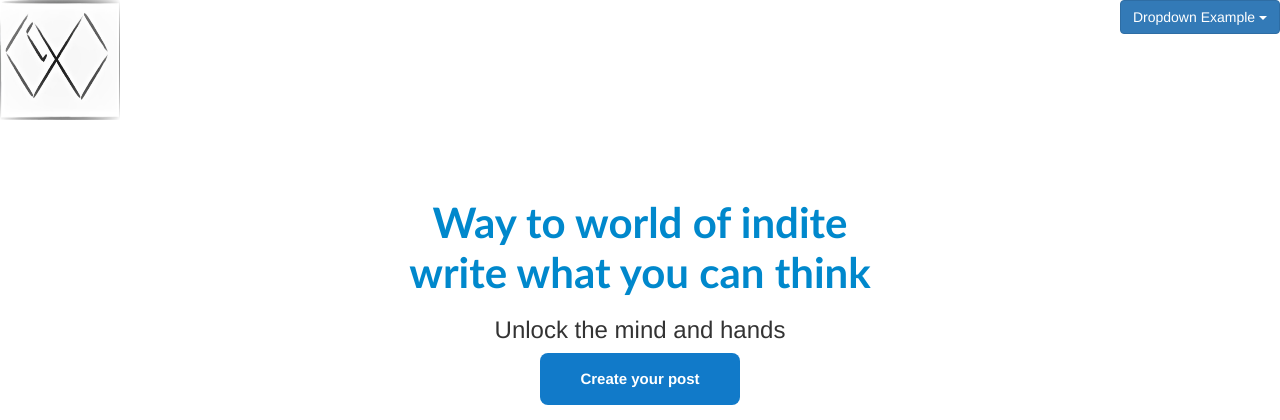
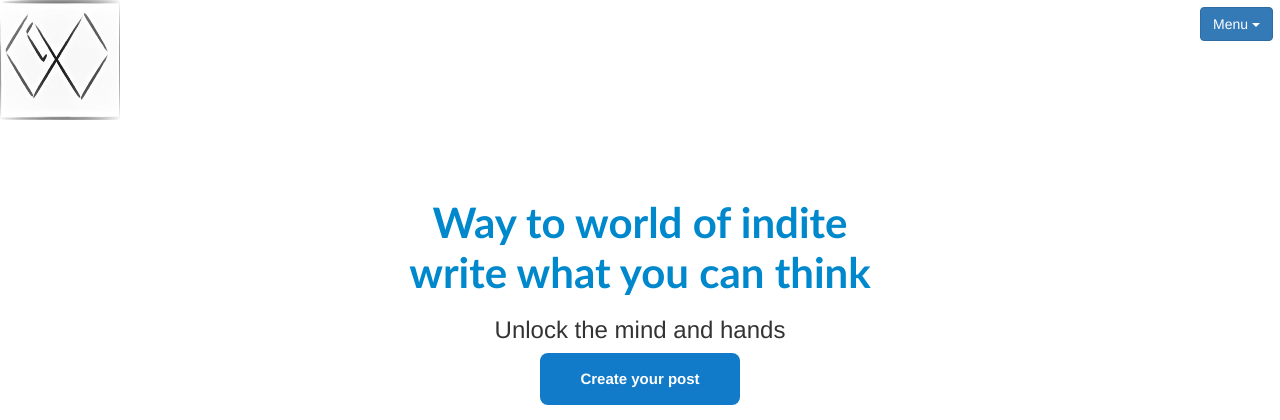
Before and after one commit to ankitkataria7890/indite, a PHP site: page /ankit/about.php in a window 1280 px wide. Shown: the top 420 px of the page. Run offline with PHP 8.4, Linux system fonts and the light colour scheme; the visitor is signed in with stand-in values (Sample User, id 1).

Commit message:
Update about.php

```diff
--- a/about.php
+++ b/about.php
@@ -3,16 +3,17 @@
 <head>
 <link rel="stylesheet" type="text/css" href="css/about.css">
 <meta name="viewport" content="width=device-width, initial-scale=1">
- <link rel="stylesheet" href="https://maxcdn.bootstrapcdn.com/bootstrap/3.4.1/css/bootstrap.min.css">
- <script src="https://maxcdn.bootstrapcdn.com/bootstrap/3.4.1/js/bootstrap.min.js"></script>
+<script src="https://ajax.googleapis.com/ajax/libs/jquery/3.5.1/jquery.min.js"></script>
+<link rel="stylesheet" href="https://maxcdn.bootstrapcdn.com/bootstrap/3.4.1/css/bootstrap.min.css">
+<script src="https://maxcdn.bootstrapcdn.com/bootstrap/3.4.1/js/bootstrap.min.js"></script>
 
 <title>About Us</title>
 
 </head>
 <body>
 <img src="gallery/logo1.jpg" width="120px" height="120px" alt="logo" style="background:transparent;">
-  <div class="dropdown" style="float:right">
-    <button class="btn btn-primary dropdown-toggle" type="button" data-toggle="dropdown">Dropdown Example
+  <div class="dropdown" style="float:right ; margin:.5em .5em 0 0">
+    <button class="btn btn-primary dropdown-toggle" type="button" data-toggle="dropdown">Menu
     <span class="caret"></span></button>
     <ul class="dropdown-menu">
       <li><a href="#">HTML</a></li>
```
